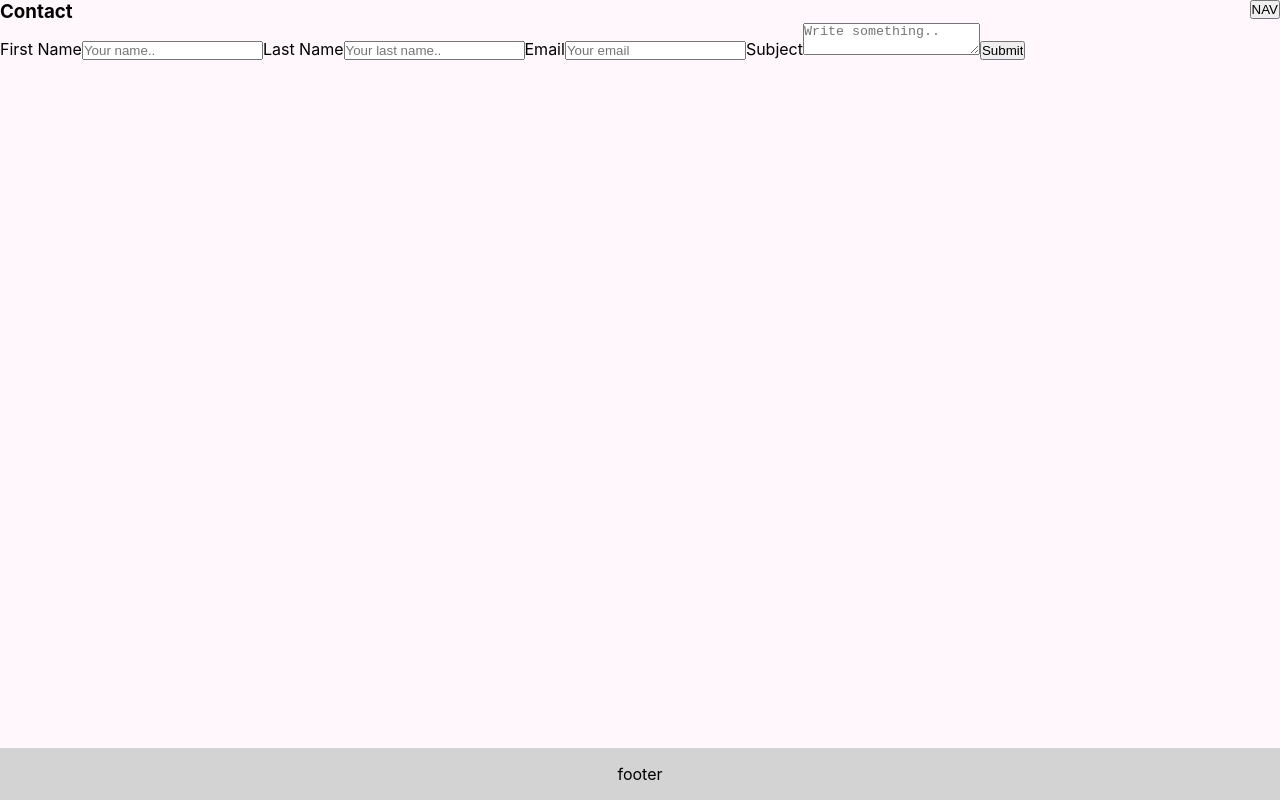
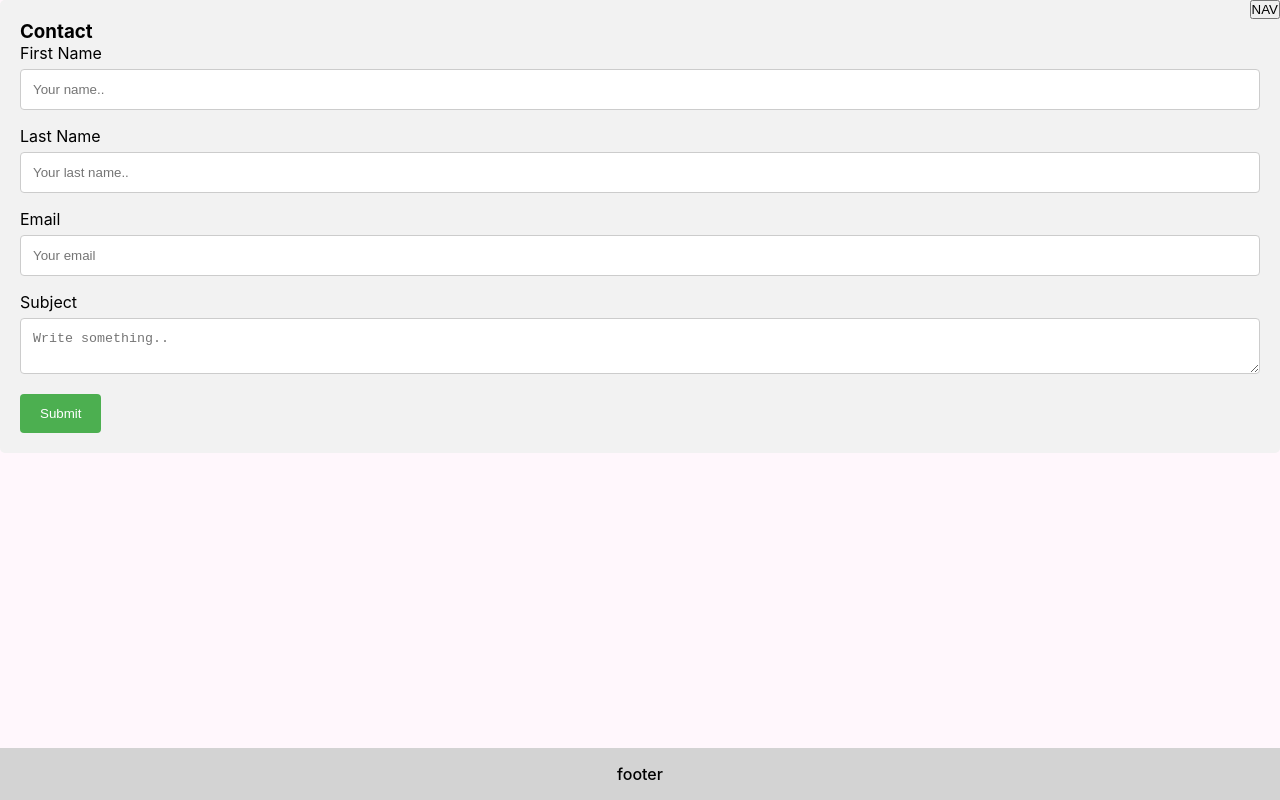
Before and after one commit to Tsokis/Creating-my-personal-site, a React (Create React App) app: page /Contact in a window 1280 px wide. Built offline with nearby package versions, Linux system fonts and the light colour scheme.

Commit message:
Form style

```diff
--- a/src/App.css
+++ b/src/App.css
@@ -26,3 +26,33 @@ a{
     position: relative;
     width: 100%;
 }
+p {
+    text-align: center;
+    font-weight: 500;
+}
+input[type=text],input[type=email], select, textarea {
+    width: 100%;
+    padding: 12px;
+    border: 1px solid #ccc;
+    border-radius: 4px;
+    box-sizing: border-box;
+    margin-top: 6px;
+    margin-bottom: 16px;
+    resize: vertical;
+}
+input[type=submit] {
+    background-color: #4CAF50;
+    color: white;
+    padding: 12px 20px;
+    border: none;
+    border-radius: 4px;
+    cursor: pointer;
+}
+input[type=submit]:hover {
+    background-color: #45a049;
+}
+.container {
+    border-radius: 5px;
+    background-color: #f2f2f2;
+    padding: 20px;
+}
```
